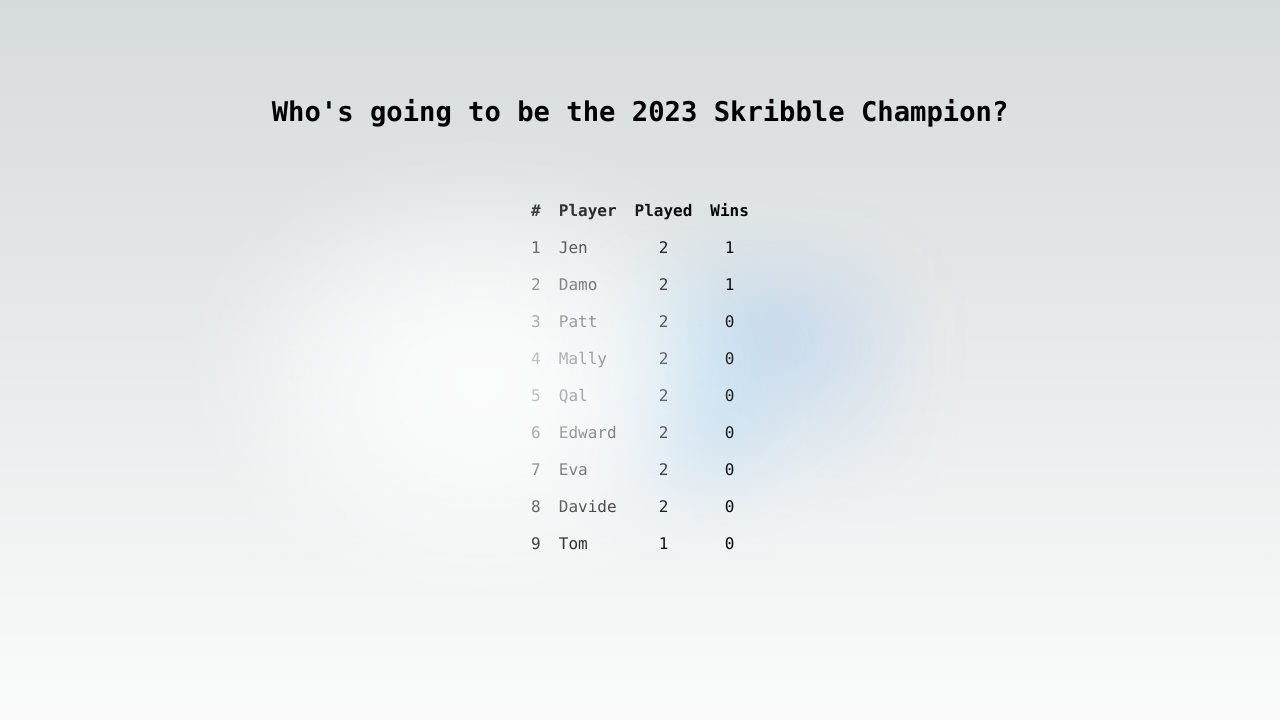
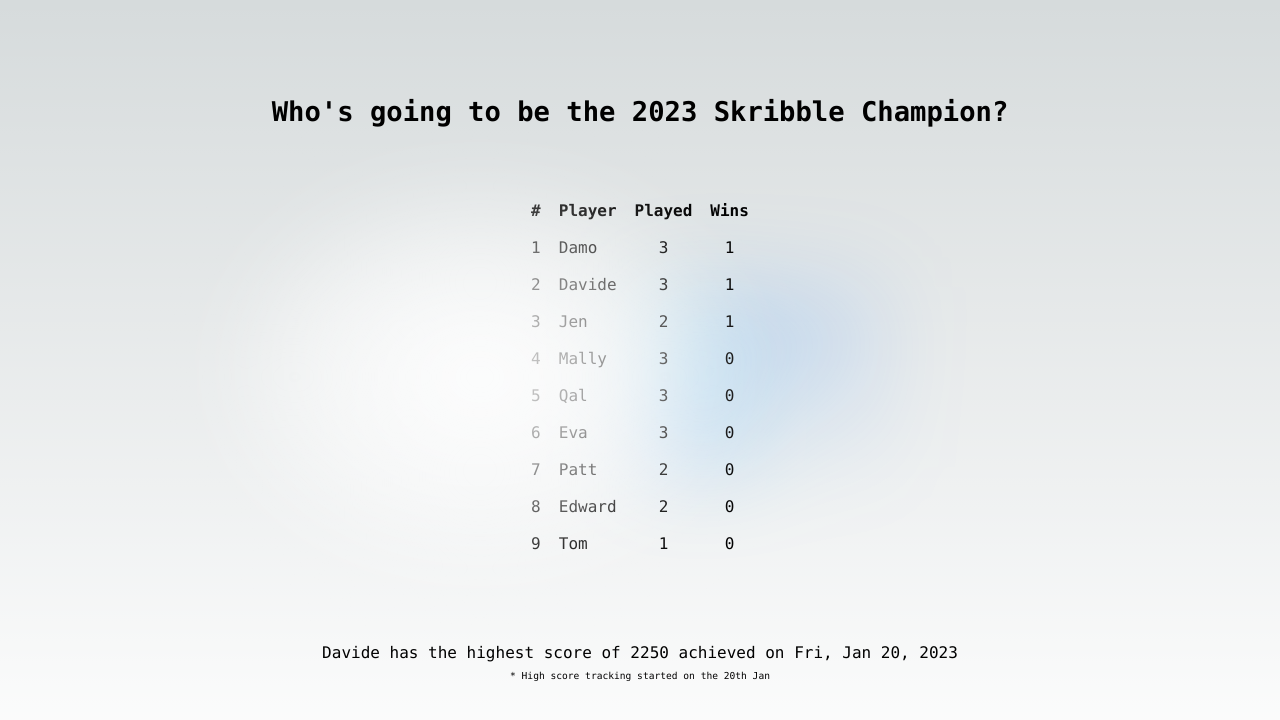
Before and after one commit to damonmarkjones/skribble-champion, a Next.js app: page / in a window 1280 px wide. Shown: the top 720 px of the page. Built offline with nearby package versions, Linux system fonts and the light colour scheme.

Commit message:
update scores for 20th Jan

```diff
--- a/data/player-scores.ts
+++ b/data/player-scores.ts
@@ -1,8 +1,22 @@
+import { DateTime } from "luxon";
+
 export interface Player {
   name: string;
   played: number;
   wins: number;
 }
+
+export interface HighScore {
+  score: number;
+  player: string;
+  date: DateTime;
+}
+
+export const highScore: HighScore = {
+  score: 2250,
+  player: "Davide",
+  date: DateTime.fromFormat("2023-01-20", "yyyy-mm-dd"),
+};
 
 const players: Player[] = [
   {
@@ -12,7 +26,7 @@ const players: Player[] = [
   },
   {
     name: "Damo",
-    played: 2,
+    played: 3,
     wins: 1,
   },
   {
@@ -22,7 +36,7 @@ const players: Player[] = [
   },
   {
     name: "Mally",
-    played: 2,
+    played: 3,
     wins: 0,
   },
   {
@@ -32,7 +46,7 @@ const players: Player[] = [
   },
   {
     name: "Qal",
-    played: 2,
+    played: 3,
     wins: 0,
   },
   {
@@ -42,13 +56,13 @@ const players: Player[] = [
   },
   {
     name: "Eva",
-    played: 2,
+    played: 3,
     wins: 0,
   },
   {
     name: "Davide",
-    played: 2,
-    wins: 0,
+    played: 3,
+    wins: 1,
   },
 ];
 
--- a/package.json
+++ b/package.json
@@ -13,9 +13,13 @@
     "@types/node": "18.11.18",
     "@types/react": "18.0.26",
     "@types/react-dom": "18.0.10",
+    "luxon": "^3.2.1",
     "next": "13.1.1",
     "react": "18.2.0",
     "react-dom": "18.2.0",
     "typescript": "4.9.4"
+  },
+  "devDependencies": {
+    "@types/luxon": "^3.2.0"
   }
 }
--- a/pages/index.tsx
+++ b/pages/index.tsx
@@ -1,7 +1,8 @@
 import Head from "next/head";
 import styles from "../styles/Home.module.css";
 
-import { Player, playerScores } from "../data/player-scores";
+import { Player, playerScores, highScore } from "../data/player-scores";
+import { DateTime } from "luxon";
 
 export default function Home() {
   const scores = playerScores();
@@ -39,6 +40,11 @@ export default function Home() {
             </tbody>
           </table>
         </div>
+        <p className={styles.highscore}>
+          {highScore.player} has the highest score of {highScore.score} achieved on{" "}
+          {highScore.date.toLocaleString(DateTime.DATE_MED_WITH_WEEKDAY)}
+        </p>
+        <p className={styles.disclaimer}>* High score tracking started on the 20th Jan</p>
       </main>
     </>
   );
--- a/styles/Home.module.css
+++ b/styles/Home.module.css
@@ -4,6 +4,16 @@
   align-items: center;
   padding: 6rem;
   min-height: 100vh;
+  font-family: var(--font-mono);
+}
+
+.highscore {
+  margin-top: 1rem;
+  margin-bottom: 0.5rem;
+}
+
+.disclaimer {
+  font-size: 0.6rem;
 }
 
 .description {
```
Also changed, not shown: 2 other files (tests, documents, lock files or other folders).
